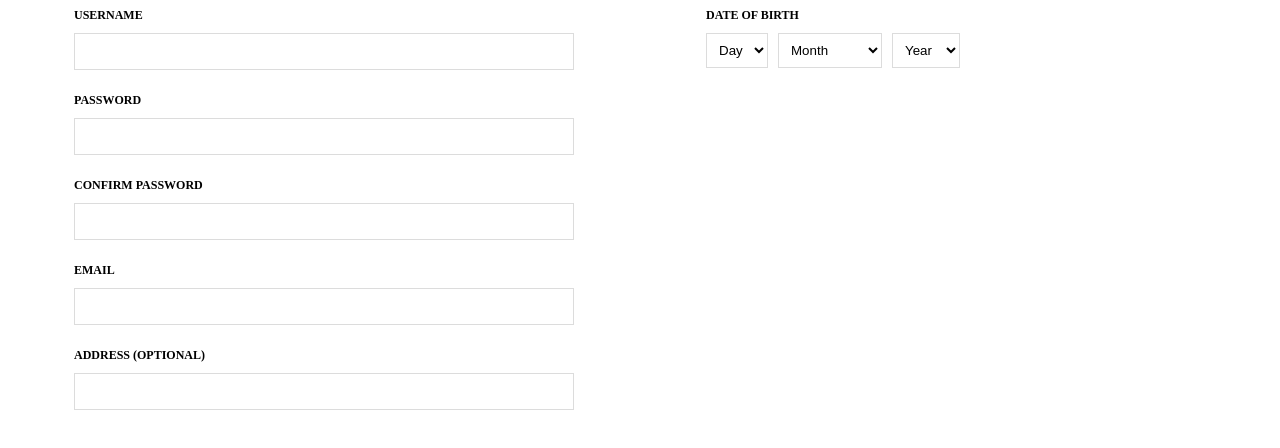
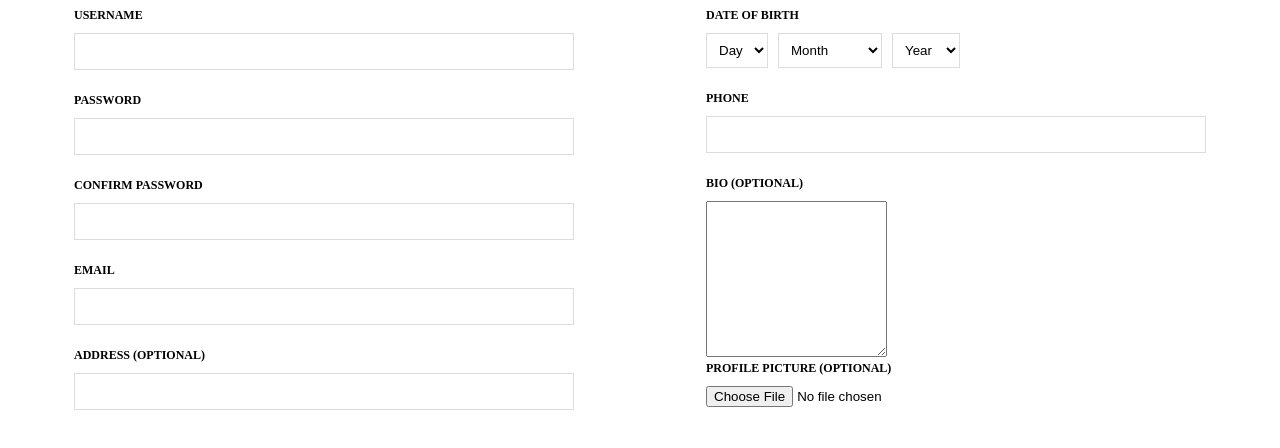
Before and after one commit to KerZoli/hm-ui, a Vue app: page /register in a window 1280 px wide. Shown: the top 448 px of the page. Built offline with nearby package versions, Linux system fonts and the light colour scheme.

Commit message:
Add custom uploader and text area elements

```diff
--- a/src/components/RegisterForm.vue
+++ b/src/components/RegisterForm.vue
@@ -1,11 +1,13 @@
 <script setup lang="ts">
 import BaseDatePicker from './formInputs/BaseDatePicker.vue'
 import BaseInput from './formInputs/BaseInput.vue'
+import BaseTextArea from './formInputs/BaseTextArea.vue'
+import BaseUploader from './formInputs/BaseUploader.vue'
 import FieldWithLabel from './formInputs/FieldWithLabel.vue'
 </script>
 <template>
   <form class="register-form">
-    <div class="field-container">
+    <div class="field-wrapper">
       <FieldWithLabel id="username" label="username"
         ><BaseInput type="text" id="username" name="username"
       /></FieldWithLabel>
@@ -28,9 +30,18 @@ import FieldWithLabel from './formInputs/FieldWithLabel.vue'
         <BaseInput type="text" id="address" name="address" label="Address" :required="false" />
       </FieldWithLabel>
     </div>
-    <div class="field-container">
+    <div class="field-wrapper">
       <FieldWithLabel id="day" label="Date of Birth">
         <BaseDatePicker />
+      </FieldWithLabel>
+      <FieldWithLabel id="phone" label="Phone">
+        <BaseInput type="text" id="phone" name="phone" label="Phone" />
+      </FieldWithLabel>
+      <FieldWithLabel id="bio" label="Bio" :optional="true">
+        <BaseTextArea />
+      </FieldWithLabel>
+      <FieldWithLabel id="uploader" label="Profile picture" :optional="true">
+        <BaseUploader />
       </FieldWithLabel>
     </div>
   </form>
@@ -40,7 +51,7 @@ import FieldWithLabel from './formInputs/FieldWithLabel.vue'
   display: flex;
   justify-content: space-around;
 
-  .field-container {
+  .field-wrapper {
     width: 500px;
   }
 }
--- a/src/components/formInputs/BaseDatePicker.vue
+++ b/src/components/formInputs/BaseDatePicker.vue
@@ -3,6 +3,7 @@ import { computed, ref } from 'vue'
 
 import BaseSelect from './BaseSelect.vue'
 import type { SelectOption } from '@/types/form/IBaseSelect'
+import type { IBaseDatePicker } from '@/types/form/IBaseDatePicker'
 
 const YEARS_TO_DISPLAY = 120
 const currentYear = new Date().getFullYear()
@@ -33,6 +34,8 @@ const days = computed<SelectOption[]>(() => {
     (v, i) => i
   ).map((day) => ({ label: day, value: day }))
 })
+const props = defineProps<IBaseDatePicker>()
+const hasError = computed(() => props.errors && props.errors.length)
 </script>
 <template>
   <div class="date-picker-container">
@@ -41,6 +44,7 @@ const days = computed<SelectOption[]>(() => {
       <BaseSelect v-model="month" id="month" name="month" placeholder="Month" :options="months" />
       <BaseSelect v-model="year" id="year" name="year" placeholder="Year" :options="years" />
     </div>
+    <span class="error-msg"> {{ hasError ? errors![0].$message : '&nbsp;' }}</span>
   </div>
 </template>
 <style scoped lang="scss">
@@ -49,7 +53,6 @@ const days = computed<SelectOption[]>(() => {
   flex-direction: column;
 
   .date-picker {
-    margin-top: 10px;
     display: flex;
     gap: 10px;
   }
--- a/src/components/formInputs/BaseInput.vue
+++ b/src/components/formInputs/BaseInput.vue
@@ -1,19 +1,8 @@
 <script setup lang="ts">
+import type { IBaseInput } from '@/types/form/IBaseInput'
 import { computed } from 'vue'
-import type { ErrorObject } from '@vuelidate/core'
 
-type InputType = 'text' | 'password'
-
-interface BaseInputProps {
-  id: string
-  name: string
-  type: InputType
-  required?: boolean
-  errors?: ErrorObject[]
-}
-const props = withDefaults(defineProps<BaseInputProps>(), {
-  required: true
-})
+const props = defineProps<IBaseInput>()
 const hasError = computed(() => props.errors && props.errors.length)
 const model = defineModel()
 </script>
@@ -33,7 +22,6 @@ const model = defineModel()
 
   input {
     padding: 10px 5px 10px;
-    margin-top: 10px;
     border: 1px solid $input-border-color;
   }
 }
--- a/src/components/formInputs/BaseSelect.vue
+++ b/src/components/formInputs/BaseSelect.vue
@@ -8,7 +8,9 @@ const model = defineModel()
   <label v-if="label" :for="id">{{ label }}</label>
   <select :id="id" :name="name" v-model="model">
     <option :value="null" disabled selected hidden>{{ placeholder }}</option>
-    <option v-for="option in options" :value="option.value">{{ option.label }}</option>
+    <option v-for="option in options" :key="option.value" :value="option.value">
+      {{ option.label }}
+    </option>
   </select>
 </template>
 <style scoped lang="scss">
--- /dev/null
+++ b/src/components/formInputs/BaseTextArea.vue
@@ -0,0 +1,5 @@
+<script setup lang="ts"></script>
+<template>
+  <textarea rows="10"></textarea>
+</template>
+<style scoped lang="scss"></style>
--- /dev/null
+++ b/src/components/formInputs/BaseUploader.vue
@@ -0,0 +1,5 @@
+<script setup lang="ts"></script>
+<template>
+  <input type="file" id="uploader" name="uploader" />
+</template>
+<style scoped lang="scss"></style>
--- a/src/components/formInputs/FieldWithLabel.vue
+++ b/src/components/formInputs/FieldWithLabel.vue
@@ -8,7 +8,9 @@ withDefaults(defineProps<IFieldWithLabel>(), {
 <template>
   <div class="field-container">
     <label :for="id">{{ label }} <span v-if="optional"> (optional)</span></label>
-    <slot></slot>
+    <div class="form-element-wrapper">
+      <slot></slot>
+    </div>
   </div>
 </template>
 <style scoped lang="scss">
@@ -21,5 +23,9 @@ withDefaults(defineProps<IFieldWithLabel>(), {
     text-transform: uppercase;
     font-size: 12px;
   }
+
+  .form-element-wrapper {
+    margin-top: 10px;
+  }
 }
 </style>
--- /dev/null
+++ b/src/types/form/IBaseDatePicker.ts
@@ -0,0 +1,5 @@
+import type { ErrorObject } from '@vuelidate/core'
+
+export interface IBaseDatePicker {
+  errors?: ErrorObject[]
+}
--- /dev/null
+++ b/src/types/form/IBaseInput.ts
@@ -0,0 +1,10 @@
+import type { ErrorObject } from '@vuelidate/core'
+
+type InputType = 'text' | 'password'
+
+export interface IBaseInput {
+  id: string
+  name: string
+  type: InputType
+  errors?: ErrorObject[]
+}
--- a/src/types/form/IBaseSelect.ts
+++ b/src/types/form/IBaseSelect.ts
@@ -1,3 +1,5 @@
+import type { ErrorObject } from '@vuelidate/core'
+
 type OptionValue = string | number
 
 export interface SelectOption {
@@ -11,4 +13,5 @@ export interface IBaseSelect {
   placeholder: string
   options: SelectOption[]
   label?: string
+  errors?: ErrorObject[]
 }
--- a/src/types/form/IFieldWithLabel.ts
+++ b/src/types/form/IFieldWithLabel.ts
@@ -1,5 +1,8 @@
+import type { ErrorObject } from '@vuelidate/core'
+
 export interface IFieldWithLabel {
   id: string
   label: string
   optional?: boolean
+  errors?: ErrorObject[]
 }
```
